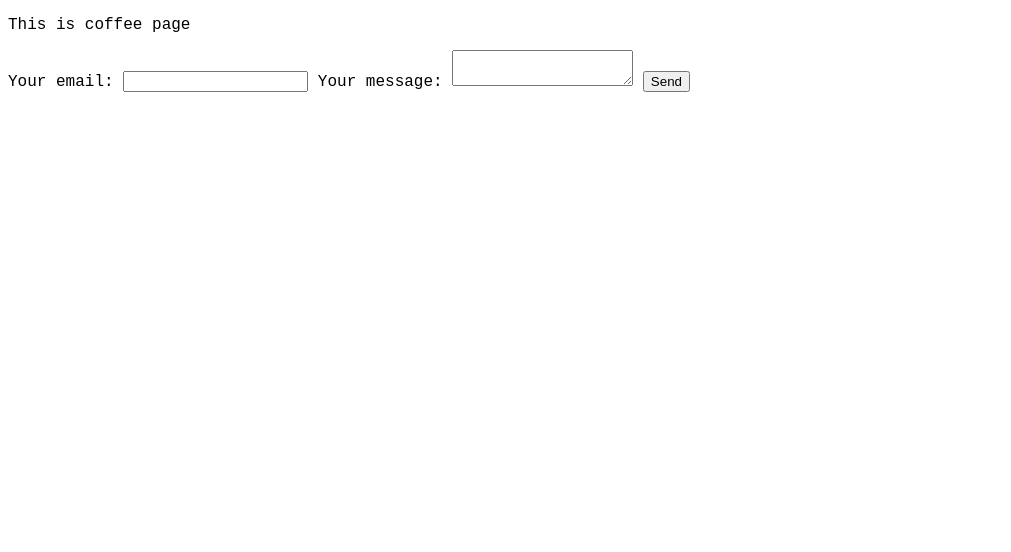
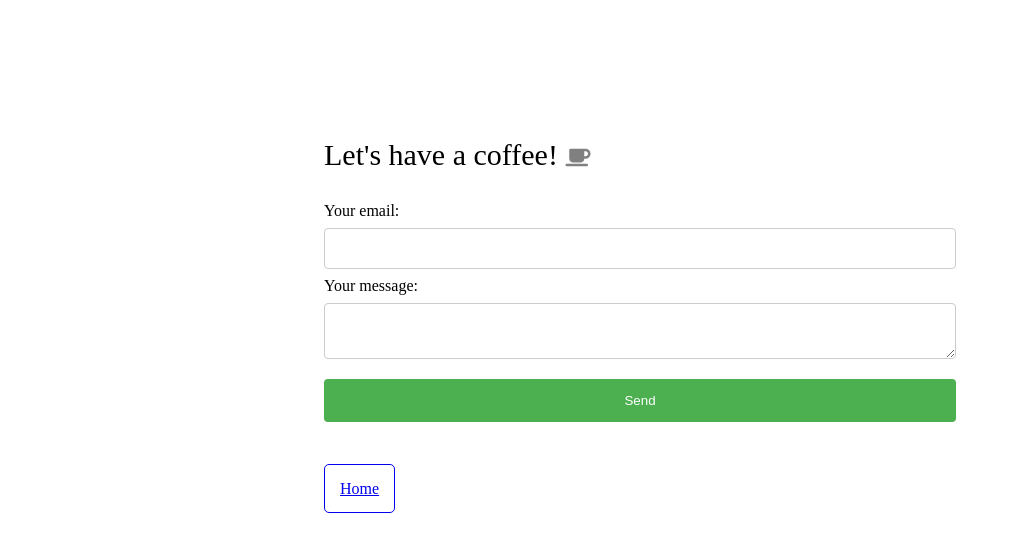
Before and after one commit to Veejay287/veejay-ghpage, a plain HTML site: page coffee.html in a window 1280 px wide. Shown: the whole page, without its empty margins (0-1011 px from the left). Drawn offline with Linux system fonts and the light colour scheme; a web font is replaced by a local one.

Commit message:
fature: added a font and icon CDN
1. Link index and coffee page
2. have a minimal styling in both pages

```diff
--- a/coffee.html
+++ b/coffee.html
@@ -7,11 +7,21 @@
     <title>Veejay | Lets Coffee</title>
 
     <!-- Add a CSS file here-->
+    <link rel="stylesheet" href="https://fonts.googleapis.com/css?family=Roboto Slab|Yomogi
+    ">
+
+
     <link rel="stylesheet" href="style.css">
+
+    <script src="https://kit.fontawesome.com/1cd4ec7dfa.js" crossorigin="anonymous"></script>
+
 </head>
 <body>
 
-    <p>This is coffee page</p>
+    <div class="main-container">
+            <p style="font-size: 30px;">Let's have a coffee!
+                <i class="fas fa-coffee" style="color:gray; font-size: 20px;vertical-align: middle;"></i
+            </p>
 
         <form
         action="https://formspree.io/f/xqkwgpwv"
@@ -19,15 +29,20 @@
             >
             <label>
                 Your email:
-        <input type="email" name="_replyto">
+                <input type="email" name="_replyto" required>
             </label>
             <label>
                 Your message:
-        <textarea name="message"></textarea>
+                <textarea name="message" required></textarea>
             </label>
         <!-- your other form fields go here -->
-    <button type="submit">Send</button>
+            <button type="submit" class="submit-btn">Send</button>
         </form>
+
+        <div style="margin-top: 50px">
+            <a href="index.html">Home</a>
+        </div>
+    </div>
 
 </body>
 </html>
--- a/style.css
+++ b/style.css
@@ -1,5 +1,5 @@
 body{
-    font-family: 'Courier New', Courier, monospace;
+    font-family: 'Yomogi';
 }
 
 .main-container{
@@ -14,4 +14,50 @@ body{
     border: 0.5px dashed;
     padding: 10px;
     margin-top: -10px;
+    font-family: 'Roboto Slab';
 }
+
+.button {
+    background-color: #4CAF50; /* Green */
+    border: none;
+    color: white;
+    padding: 15px 32px;
+    text-align: center;
+    text-decoration: none;
+    display: inline-block;
+    font-size: 16px;
+    border-radius: 10px;
+  }
+
+  input[type=email], textarea {
+    width: 100%;
+    padding: 12px 20px;
+    margin: 8px 0;
+    display: inline-block;
+    border: 1px solid #ccc;
+    border-radius: 4px;
+    box-sizing: border-box;
+  }
+
+  .submit-btn {
+    width: 100%;
+    background-color: #4CAF50;
+    color: white;
+    padding: 14px 20px;
+    margin: 8px 0;
+    border: none;
+    border-radius: 4px;
+    cursor: pointer;
+  }
+
+  .submit-btn:hover {
+    background-color: #45a049;
+  }
+
+  a{
+
+      margin-top: 50px;
+      padding: 15px;
+      border: 1px solid;
+      border-radius: 5px;
+  }
```
Also changed, not shown: index.html (+12 -1 lines). Lines whose indentation alone changed are shown as unchanged.
